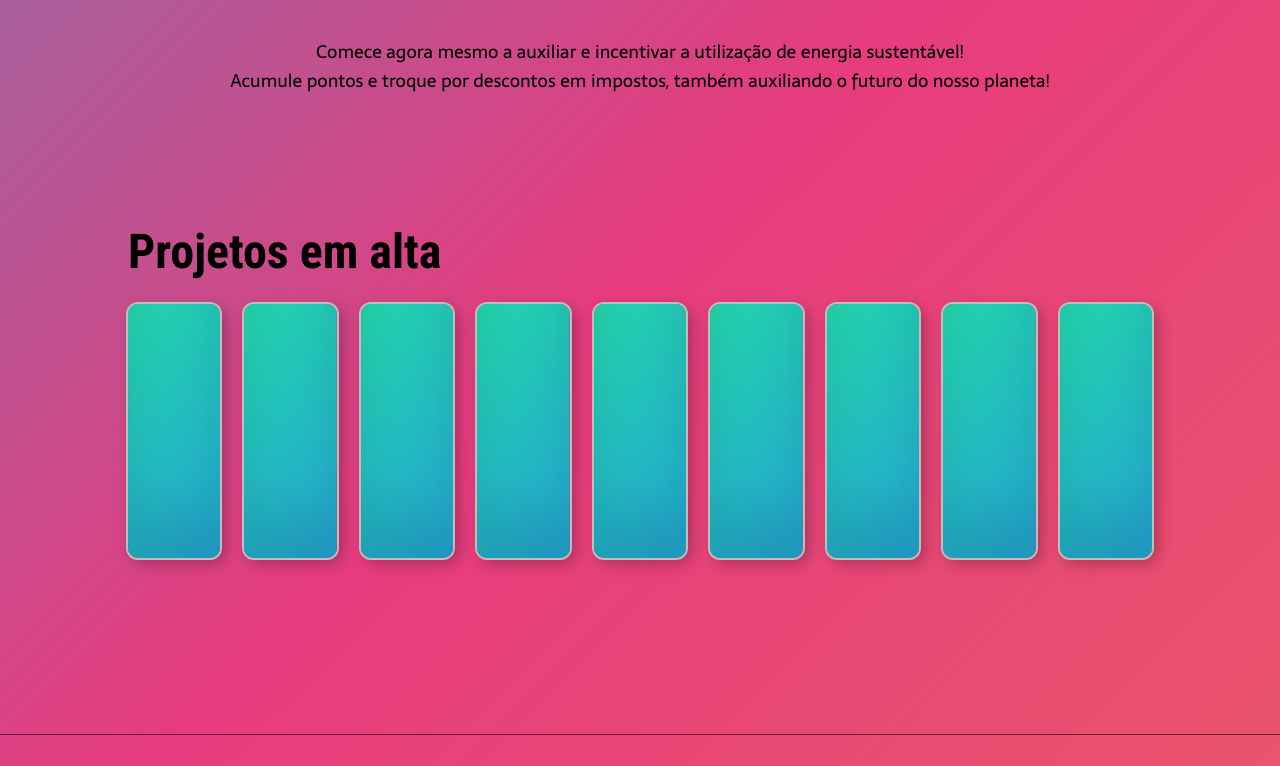
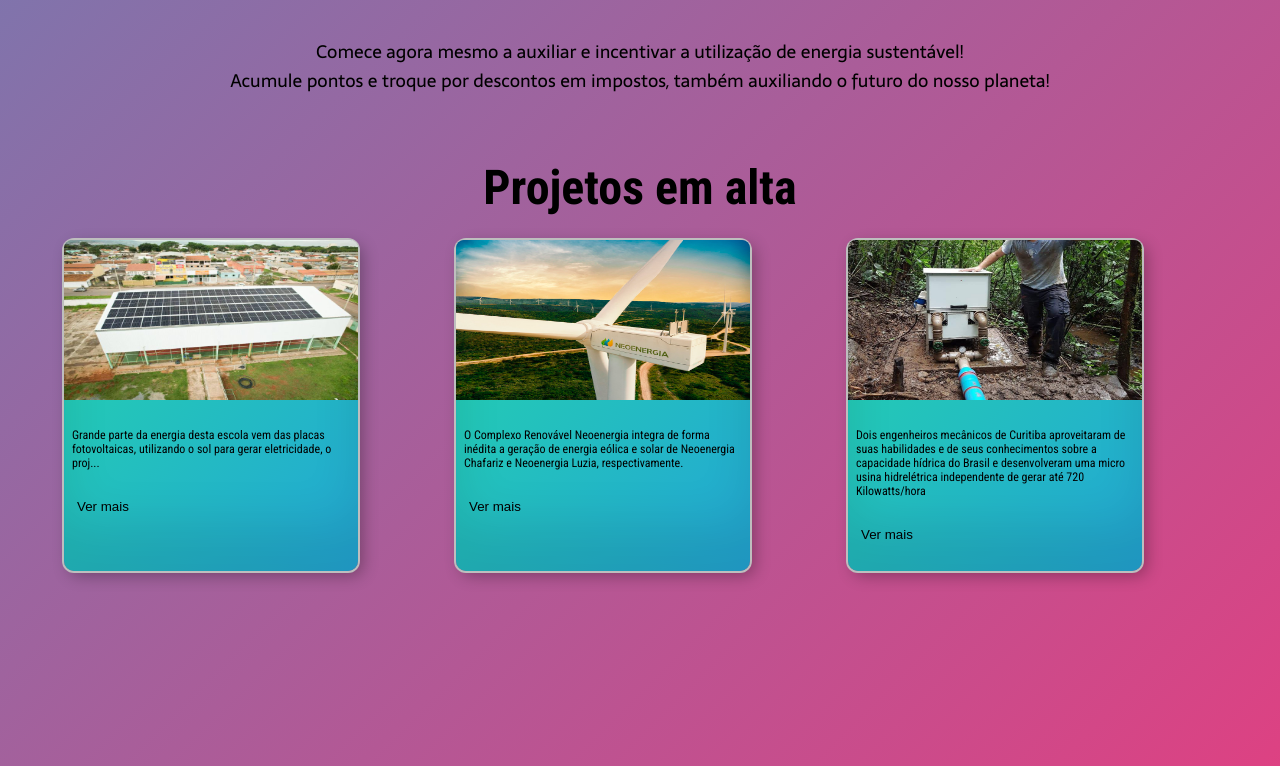
Before and after one commit to nikolasraniery/Projeto-EXCEnergy, a plain HTML site: page index.html in a window 1280 px wide. Shown: the part 814-1580 px from the top of the page. Drawn offline with Linux system fonts and the light colour scheme; a web font is replaced by a local one.

Commit message:
PEXC - Adicionando novos cards e Informações

```diff
--- a/index.html
+++ b/index.html
@@ -5,6 +5,18 @@
     <meta name="viewport" content="width=device-width, initial-scale=1.0" />
     <title>EXCEnergy - Juntos pela sustentabilidade energética!</title>
     <link rel="stylesheet" type="text/css" href="style.css" />
+    <link
+      rel="shortcut icon"
+      type="image/png"
+      sizes="32x32"
+      href="/favicon-32x32.png"
+    />
+    <link
+      rel="shortcut icon"
+      type="image/png"
+      sizes="16x16"
+      href="/favicon-16x16.png"
+    />
   </head>
 
   <body>
@@ -45,7 +57,9 @@
                 </a>
               </li>
               <li class="dp-menu-sublist-item">
-                <a href="#" target="_blank"> EXCoins </a>
+                <a href="#" target="_blank">
+                  Energia Eólica de Pequeno Porte
+                </a>
               </li>
             </ul>
           </li>
@@ -94,15 +108,64 @@
       <section class="conteudo-terciario">
         <strong class="conteudo-terciario-titulo">Projetos em alta</strong>
         <div class="card-container">
-          <div class="card shadow"></div>
-          <div class="card shadow"></div>
-          <div class="card shadow"></div>
-          <div class="card shadow"></div>
-          <div class="card shadow"></div>
-          <div class="card shadow"></div>
-          <div class="card shadow"></div>
-          <div class="card shadow"></div>
-          <div class="card shadow"></div>
+          <div class="card shadow">
+            <div>
+              <img
+                class="card-image"
+                src="./public/energia-fotovoltaica-768x512.jpeg"
+                alt="Imagem paineis solares"
+              />
+            </div>
+            <div class="card-details">
+              <p>
+                Grande parte da energia desta escola vem das placas
+                fotovoltaicas, utilizando o sol para gerar eletricidade, o
+                proj...
+              </p>
+            </div>
+            <div class="card-button">
+              <button>Ver mais</button>
+            </div>
+          </div>
+          <div class="card shadow">
+            <div>
+              <img
+                class="card-image"
+                src="./public/Neoenergia_Chafariz_Aerogeradores_Foto_Neoenergia.jpg"
+                alt="Imagem paineis solares"
+              />
+            </div>
+            <div class="card-details">
+              <p>
+                O Complexo Renovável Neoenergia integra de forma inédita a
+                geração de energia eólica e solar de Neoenergia Chafariz e
+                Neoenergia Luzia, respectivamente.
+              </p>
+            </div>
+            <div class="card-button">
+              <button>Ver mais</button>
+            </div>
+          </div>
+          <div class="card shadow">
+            <div>
+              <img
+                class="card-image"
+                src="./public/mini-usina-hidreletrica-1.jpg"
+                alt="Imagem paineis solares"
+              />
+            </div>
+            <div class="card-details">
+              <p>
+                Dois engenheiros mecânicos de Curitiba aproveitaram de suas
+                habilidades e de seus conhecimentos sobre a capacidade hídrica
+                do Brasil e desenvolveram uma micro usina hidrelétrica
+                independente de gerar até 720 Kilowatts/hora
+              </p>
+            </div>
+            <div class="card-button">
+              <button>Ver mais</button>
+            </div>
+          </div>
         </div>
       </section>
     </main>
--- a/style.css
+++ b/style.css
@@ -11,7 +11,7 @@ body {
   background: linear-gradient(-45deg, #ee7752, #e73c7e, #23a6d5, #23d5ab);
   background-size: 400% 400%;
   animation: gradient 25s ease infinite;
-  height: 100vh;
+  height: 100%;
 }
 
 @keyframes gradient {
@@ -236,9 +236,11 @@ body {
 .conteudo-terciario {
   display: flex;
   flex-direction: column;
+  align-items: center;
+  justify-content: center;
+  margin: 64px 0;
   gap: 24px;
   width: 100%;
-  padding: 128px;
   font-family: 'Roboto Condensed', sans-serif;
 }
 
@@ -247,18 +249,53 @@ body {
 }
 
 .card-container {
-  display: flex;
+  display: grid;
+  grid-template-columns: repeat(3, 1fr);
+  grid-template-rows: repeat(2, 1fr);
   gap: 24px;
+  padding: 0 64px 0 64px;
 }
 
+
 .card {
-  width: 190px;
-  height: 254px;
+  display: flex;
+  flex-direction: column;
+  gap: 24px;
+  width: 80%;
+  height: 100%;
   background: linear-gradient(-45deg, #23a6d5, #23d5ab);
   animation: gradient 25s ease infinite;
   border: #000000;
   border-radius: 10px;
   transition: border-radius 0.5s cubic-bezier(0.175, 0.885, 0.32, 1.275);
+}
+
+.card-image {
+  width: 100%;
+  height: 160px;
+  border-radius: 8px 8px 0 0;
+}
+
+.card-details {
+  font-size: 12px;
+  padding: 0 8px 0 8px;
+}
+
+.card-button {
+  padding: 0 8px 0 8px;
+  margin-bottom: 24px;
+}
+
+.card-button button {
+  background: transparent;
+  border: 1px solid transparent;
+  border-radius: 8px;
+  padding: 4px;
+}
+
+.card-button button:hover {
+  cursor: pointer;
+  background: #00000021;
 }
 
 .shadow {
```
Also changed, not shown: favicon-16x16.png (added), favicon-32x32.png (added), icon.svg (added), public/Neoenergia_Chafariz_Aerogeradores_Foto_Neoenergia.jpg (added), public/energia-fotovoltaica-768x512.jpeg (added), public/logo ciclo verde.png (deleted), public/mini-usina-hidreletrica-1.jpg (added).
